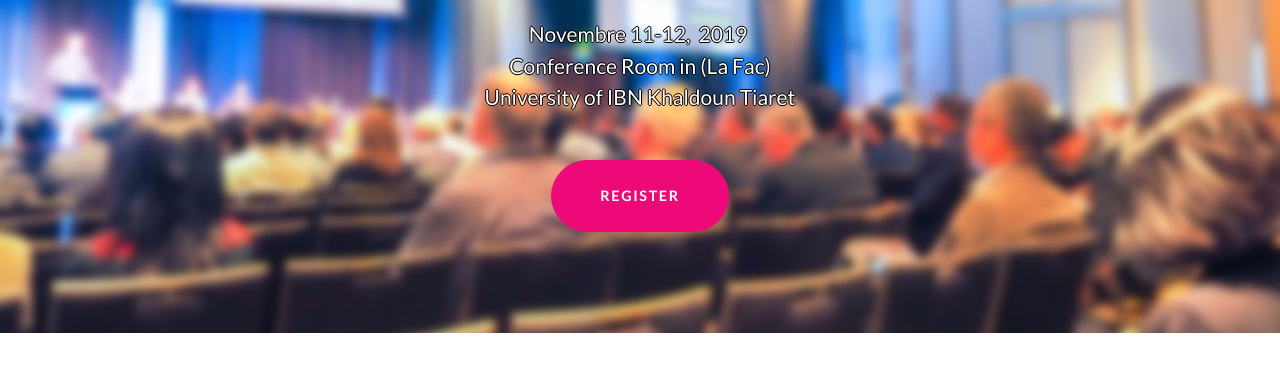
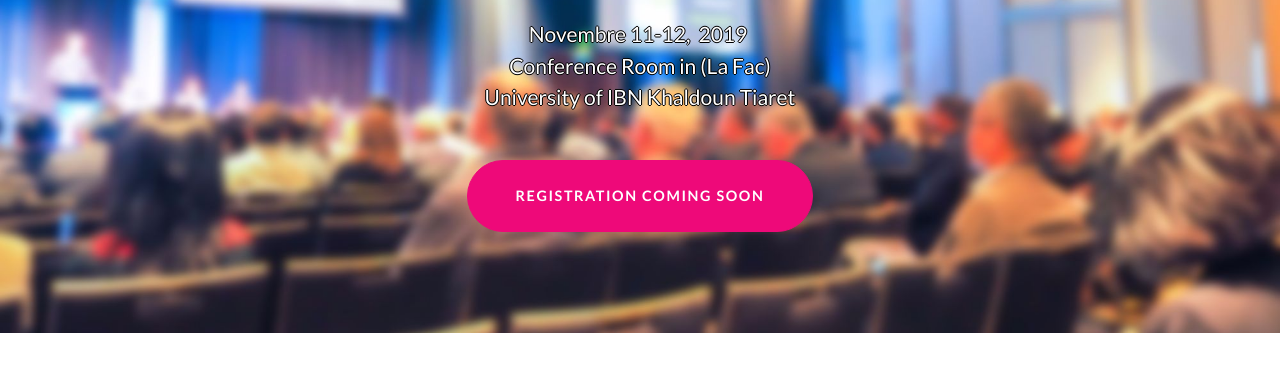
Before and after one commit to UIKCommunity/UIKCommunity.github.io, a plain HTML site: page index.html in a window 1280 px wide. Shown: the part 361-739 px from the top of the page. Drawn offline with Linux system fonts and the light colour scheme.

Commit message:
deleting some images, fixing registration link

```diff
--- a/index.html
+++ b/index.html
@@ -32,8 +32,8 @@
             <div class="container">
                 <h1 class="text-center masthead-heading mb-0" style="text-shadow: 1px 0 0 #000, 0 -1px 0 #000, 0 1px 0 #000, -1px 0 0 #000;font-size: 66px;margin-bottom: 0;margin-right: 0;margin-top: 0;margin-left: 0;">DevFest Tiaret 2019</h1>
                 <h2 class="masthead-subheading mb-0" style="text-shadow: 1px 0 0 #000, 0 -1px 0 #000, 0 1px 0 #000, -1px 0 0 #000;font-size: 42px;padding: 17px;margin-bottom: -3px;">Join our Celebration</h2>
-                <p class="text-center" style="text-shadow: 1px 0 0 #000, 0 -1px 0 #000, 0 1px 0 #000, -1px 0 0 #000;font-size: 21px;margin-bottom: -32px;padding: -0;"><br>Novembre 11-12, &nbsp;2019&nbsp;<br>Conference Room in (La Fac)<br>University of IBN Khaldoun Tiaret<br><br></p><a class="btn btn-primary btn-xl rounded-pill mt-5" role="button" href="https://forms.gle/A2v4MFGvYvLxbjDQA" style="margin: -11px;"
-                    target="_blank">Register</a></div>
+                <p class="text-center" style="text-shadow: 1px 0 0 #000, 0 -1px 0 #000, 0 1px 0 #000, -1px 0 0 #000;font-size: 21px;margin-bottom: -32px;padding: -0;"><br>Novembre 11-12, &nbsp;2019&nbsp;<br>Conference Room in (La Fac)<br>University of IBN Khaldoun Tiaret<br><br></p><a class="btn btn-primary btn-xl rounded-pill mt-5" role="button" style="margin: -11px;"
+                    target="_blank">Registration Coming Soon</a></div>
         </div>
     </header>
     <section>
```
Also changed, not shown: assets/img/01.jpg (deleted), assets/img/02.jpg (deleted), assets/img/03.jpg (deleted), assets/img/git_logo.png (deleted), assets/img/gitlogo l.png (deleted), assets/img/my-octocat-1563021666709.png (deleted), assets/img/my-octocat.png (deleted), assets/img/steroidtocat6trqnspqrent.png (deleted).
